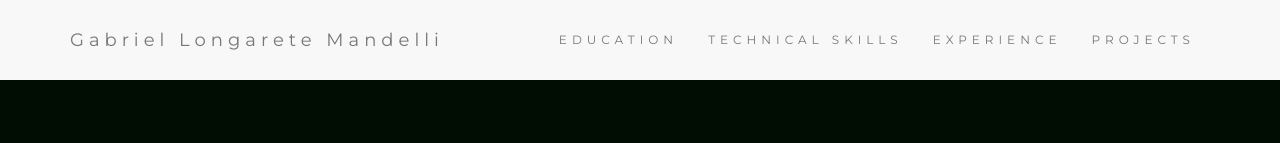
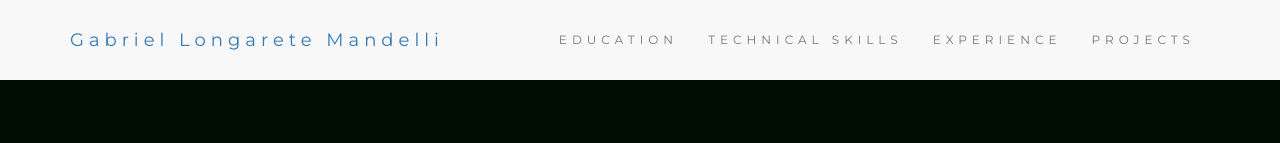
Before and after one commit to gabriellmandelli/gabriellmandelli.github.io, a React (Create React App) app in the folder curriculum/: page / in a window 1280 px wide. Shown: the top 143 px of the page. Built offline with nearby package versions, Linux system fonts and the light colour scheme.

Commit message:
Fixed top

```diff
--- a/curriculum/src/App.tsx
+++ b/curriculum/src/App.tsx
@@ -1,11 +1,13 @@
 import React from 'react';
 import Curriculum from './pages/curriculum/Curriculum';
+import Header from './components/header/Header';
+
 import './App.css';
 
 function App() {
   return (
     <div className="App">
-
+        <Header/>
         <Curriculum/>
     </div>
   );
--- a/curriculum/src/components/header/Header.css
+++ b/curriculum/src/components/header/Header.css
@@ -0,0 +1,20 @@
+.navbar {
+    padding-top: 15px;
+    padding-bottom: 15px;
+    border: 0;
+    border-radius: 0;
+    margin-bottom: 0;
+    font-size: 12px;
+    letter-spacing: 5px;
+    position: fixed;
+    top: 0;
+    width: 100%;
+}
+
+.main {
+    margin-top: 40px; /* Add a top margin to avoid content overlay */
+}
+
+.navbar-nav  li a:hover {
+    color: #081b17 !important;
+}
--- a/curriculum/src/components/header/Header.tsx
+++ b/curriculum/src/components/header/Header.tsx
@@ -4,7 +4,7 @@ import './Header.css'
 
 export default function Header() {
     return (
-        <header>
+        <div className="main">
             <nav className="navbar navbar-default" id="">
                 <div className="container">
                     <div className="navbar-header">
@@ -15,7 +15,7 @@ export default function Header() {
                             <span className="icon-bar"></span>
                         </button>
                     </div>
-                    <div className="navbar-brand">{staticData.profile.name}</div>
+                    <div className="navbar-brand"><a href="#profile">{staticData.profile.name}</a></div>
                     <div className="collapse navbar-collapse" id="myNavbar">
                         <ul className="nav navbar-nav navbar-right">
                             <li><a href="#educations">EDUCATION</a></li>
@@ -26,6 +26,6 @@ export default function Header() {
                     </div>
                 </div>
             </nav>
-        </header>
+        </div>
     )
 }
--- a/curriculum/src/components/profile/Profile.tsx
+++ b/curriculum/src/components/profile/Profile.tsx
@@ -8,7 +8,7 @@ export default function Profile() {
         <div id="profile" className="container-fluid bg-1 text-center">
             <h1 className="margin">{staticData.profile.name}</h1>
             <div className="item1">
-                <img src={staticData.profile.photoURL} className="img-responsive img-circle margin" style={{ display : "inline" }} alt="G" width="350" height="350"/>
+                <img src={staticData.profile.photoURL} className="img-responsive img-circle margin" style={{ display : "inline" }} alt="" width="350" height="350"/>
                 <p><a href={"mailto:"+staticData.profile.email}>{staticData.profile.email}</a></p>
                 <a href={staticData.profile.linkedinURL} target="blank"><i className="fa fa-linkedin"></i></a>
                 <a href={staticData.profile.githubURL} target="blank"><i className="fa fa-github"></i></a>
--- a/curriculum/src/pages/curriculum/Curriculum.css
+++ b/curriculum/src/pages/curriculum/Curriculum.css
@@ -44,20 +44,8 @@
     color: #ffffff;
   }
    .container-fluid {
-    padding-top: 50px;
+    padding-top: 80px;
     padding-bottom: 50px;
-  }
-  .navbar {
-    padding-top: 15px;
-    padding-bottom: 15px;
-    border: 0;
-    border-radius: 0;
-    margin-bottom: 0;
-    font-size: 12px;
-    letter-spacing: 5px;
-  }
-  .navbar-nav  li a:hover {
-    color: #081b17 !important;
   }
 
   .item1{
--- a/curriculum/src/pages/curriculum/Curriculum.tsx
+++ b/curriculum/src/pages/curriculum/Curriculum.tsx
@@ -1,5 +1,4 @@
 import React from 'react'
-import Header from '../../components/header/Header';
 import Profile from '../../components/profile/Profile';
 import Education from '../../components/education/Education';
 import Skill from '../../components/skill/Skill';
@@ -10,14 +9,13 @@ import './Curriculum.css';
 
 function Curriculum(){
     return (
-        <body>
-            <Header/>
+        <>
             <Profile/>
             <Education/>
             <Skill/>
             <Experience/>
             <Project/>
-        </body>
+        </>
     );
 }
 
```
